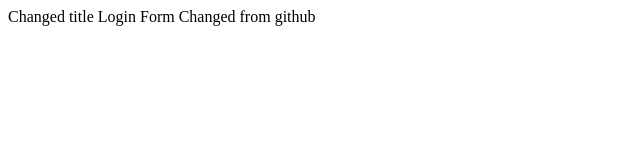
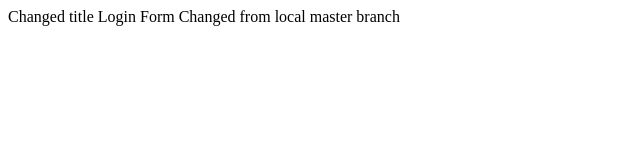
Before and after one commit to seaplu/MyAppSample, a plain HTML site: page index.html in a window 1280 px wide. Shown: the whole page, without its empty margins (0-640 px from the left). Drawn offline with Linux system fonts and the light colour scheme.

Commit message:
UpdateFromLocal

```diff
--- a/index.html
+++ b/index.html
@@ -5,6 +5,6 @@
 <body>
     Changed title
     Login Form
-    Changed from github
+    Changed from local master branch
 </body>
 </html>
```
